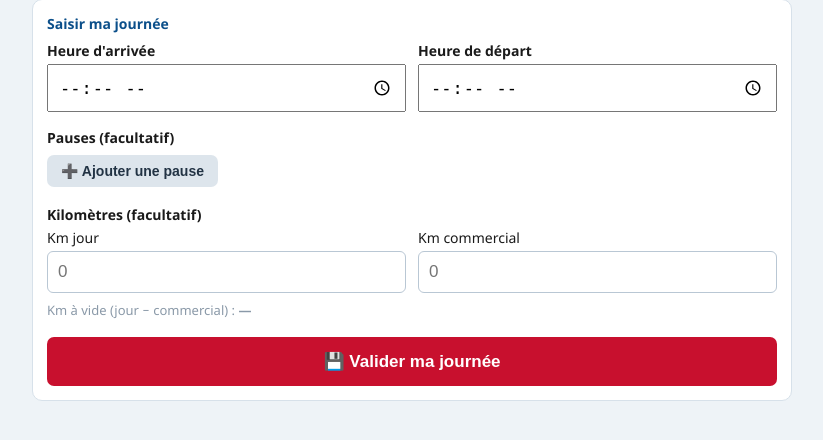
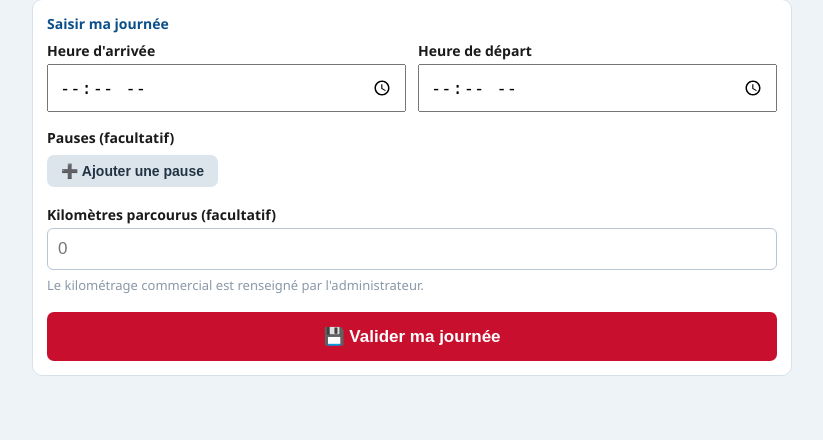
Before and after one commit to Cliff81/suivi-heures, a Flask app: page /espace in a window 1280 px wide. Shown: the part 136-576 px from the top of the page, without its empty margins (24-847 px from the left). Run offline with Flask 3, Linux system fonts and the light colour scheme; the visitor is signed in with stand-in values (Sample User, id 1); data comes from the database, SQL or seed files in the repository; data that the repository does not hold is empty.

Commit message:
Vue salarié : seul le km jour est saisi (km commercial réservé à l admin, préservé)
Co-Authored-By: Claude Opus 4.8 <noreply@anthropic.com>

```diff
--- a/app.py
+++ b/app.py
@@ -777,8 +777,11 @@ def espace():
             pd_db, pf_db = 0, ptot
         else:
             pd_db, pf_db = None, None
+        # Le salarie ne renseigne QUE le km jour. Le km commercial reste de la
+        # responsabilite de l'admin : on preserve sa valeur eventuelle.
         km_jour = _lire_km(request.form.get("km_jour", ""))
-        km_com = _lire_km(request.form.get("km_com", ""))
+        ancien = db.jour(sid, iso)
+        km_com = ancien["km_com"] if ancien else None
         km_vide = (None if (km_jour is None and km_com is None)
                    else (km_jour or 0) - (km_com or 0))
         db.enregistrer_jour(sid, iso, {
--- a/templates/espace.html
+++ b/templates/espace.html
@@ -57,20 +57,11 @@
     </div>
 
     <div style="margin-top:18px">
-      <label style="font-weight:600">Kilomètres (facultatif)</label>
-      <div class="deux-champs" style="margin-top:4px">
-        <div>
-          <label style="font-weight:500">Km jour</label>
-          <input type="number" step="0.1" min="0" inputmode="decimal" name="km_jour"
-                 id="km_jour" placeholder="0" value="{{ saisie.km_jour if saisie else '' }}">
-        </div>
-        <div>
-          <label style="font-weight:500">Km commercial</label>
-          <input type="number" step="0.1" min="0" inputmode="decimal" name="km_com"
-                 id="km_com" placeholder="0" value="{{ saisie.km_com if saisie else '' }}">
-        </div>
-      </div>
-      <p class="sous" id="kmvide" style="margin:8px 0 0">Km à vide (jour − commercial) : <b>—</b></p>
+      <label style="font-weight:600">Kilomètres parcourus (facultatif)</label>
+      <input type="number" step="0.1" min="0" inputmode="decimal" name="km_jour"
+             id="km_jour" placeholder="0" style="width:100%;margin-top:4px"
+             value="{{ saisie.km_jour if saisie else '' }}">
+      <p class="sous" style="margin:6px 0 0">Le kilométrage commercial est renseigné par l'administrateur.</p>
     </div>
 
     <div style="margin-top:18px">
@@ -114,19 +105,5 @@ function ajouterPause(){
   div.querySelector("button").onclick = ()=>div.remove();
   wrap.appendChild(div);
 }
-// Km a vide = km jour - km commercial (calcul en direct)
-function majKmVide(){
-  const kj = parseFloat((document.getElementById("km_jour").value||"").replace(",","."));
-  const kc = parseFloat((document.getElementById("km_com").value||"").replace(",","."));
-  const out = document.querySelector("#kmvide b");
-  if(isNaN(kj) && isNaN(kc)){ out.textContent = "—"; return; }
-  const v = (isNaN(kj)?0:kj) - (isNaN(kc)?0:kc);
-  out.textContent = (Math.round(v*100)/100) + " km";
-}
-["km_jour","km_com"].forEach(id=>{
-  const el = document.getElementById(id);
-  if(el) el.addEventListener("input", majKmVide);
-});
-majKmVide();
 </script>
 {% endblock %}
```
